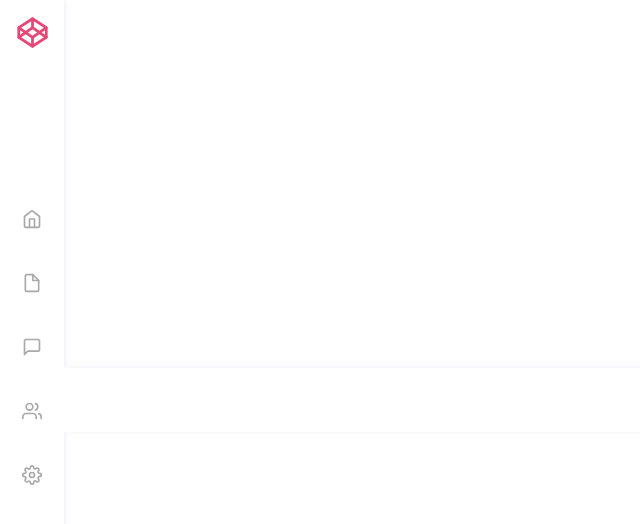
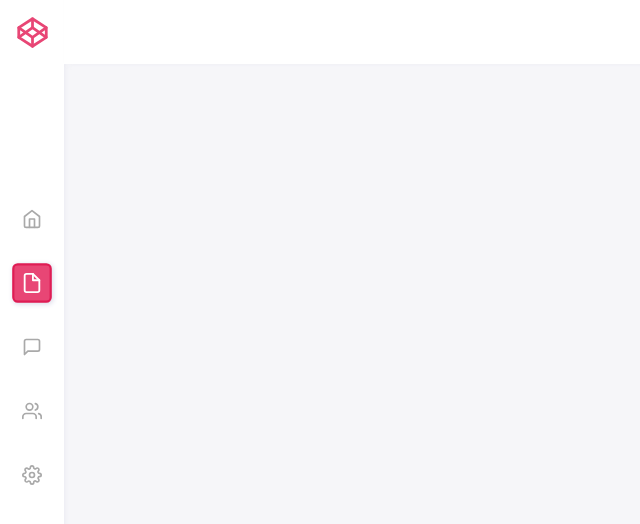
Before and after one commit to thedemodev/project-manager, a React (Create React App) app: page /dashboard/projects in a window 1280 px wide. Shown: the top 524 px of the page, without its empty margins (0-640 px from the left). Built offline with nearby package versions, Linux system fonts and the light colour scheme.

Commit message:
built a custom context api to store a global state within the application

```diff
--- a/src/App.js
+++ b/src/App.js
@@ -4,15 +4,32 @@ import 'reset-css';
 import './styles/sweet_alerts.css';
 import { ThemeProvider } from 'styled-components';
 import { theme } from './utils/theme_provider';
+import { StateProvider } from './context/provider';
+
 
 // Top Level Component
 const App = () => {
-    const [themeStyle] = useState('light');
+    // Context State
+    const initialState = {
+        user: {
+            first_name: 'tayte'
+        }
+    };
+
+    // Context Reducer
+    const reducer = (state, action) => {
+        switch (action.type) {
+            default:
+                return state;
+        };
+    };
 
     return (
-        <ThemeProvider theme={theme(themeStyle)}>
-            <div>{routes}</div>
-        </ThemeProvider>
+        <StateProvider initialState={initialState} reducer={reducer}>
+            <ThemeProvider theme={theme('light')}>
+                <div>{routes}</div>
+            </ThemeProvider>
+        </StateProvider>
     )
 };
 
--- /dev/null
+++ b/src/components/DashboardProjects/DashboardProjects.js
@@ -0,0 +1,20 @@
+import React from 'react'
+import { useStateValue } from '../../context/provider';
+
+// Styled Components
+import {
+    DashboardProjectsContainer
+} from './DashboardProjectsStyles';
+
+const DashboardProjects = () => {
+    // Context State
+    const [{user}, dispatch] = useStateValue();
+
+    return (
+        <DashboardProjectsContainer>
+
+        </DashboardProjectsContainer>
+    )
+};
+
+export default DashboardProjects;
--- /dev/null
+++ b/src/components/DashboardProjects/DashboardProjectsStyles.js
@@ -0,0 +1,8 @@
+import styled from 'styled-components';
+
+// Components
+export const DashboardProjectsContainer = styled.div`
+    width: 95vw;
+    height: 92vh;
+    background: #DDDDEA45;
+`
--- a/src/components/DashboardSideNav/DashboardSideNav.js
+++ b/src/components/DashboardSideNav/DashboardSideNav.js
@@ -23,7 +23,7 @@ const DashboardSideNav = () => {
                 <Link activeClassName="active" to="/dashboard/home">
                     <Icon.Home size={20} />
                 </Link>
-                <Link activeClassName="active" to="/dashboard/tasks">
+                <Link activeClassName="active" to="/dashboard/projects">
                     <Icon.File size={20} />
                 </Link>
                 <Link activeClassName="active" to="/dashboard/messages">
--- a/src/components/DashboardSideNav/DashboardSideNavStyles.js
+++ b/src/components/DashboardSideNav/DashboardSideNavStyles.js
@@ -63,9 +63,13 @@ export const Link = styled(NavLink)`
         color: white;
         box-shadow: 1px 1px 5px 0.5px #DDDDEA;
         transform: scale(1.1);
+        &:hover {
+            color: white;
+        }
     }
     &:hover {
-        transform: scale(1.2);
+        transform: scale(1.1);
+        color: #E84675;
     }
 `
 
--- /dev/null
+++ b/src/context/provider.js
@@ -0,0 +1,15 @@
+import React, { createContext, useContext, useReducer } from 'react';
+
+// Create Context
+export const StateContext = createContext();
+
+// HOC Component to provide global state to the app
+export const StateProvider = ({ reducer, initialState, children }) => (
+    //wrap the children components with the provider
+    <StateContext.Provider value={useReducer(reducer, initialState)}>
+        {children}
+    </StateContext.Provider>
+);
+
+// State Provider to our components
+export const useStateValue = () => useContext(StateContext);
--- a/src/utils/dashboard_routes.js
+++ b/src/utils/dashboard_routes.js
@@ -3,9 +3,11 @@ import {Switch, Route} from 'react-router-dom';
 
 // Components
 import DashboardHome from '../components/DashboardHome/DashboardHome';
+import DashboardProjects from '../components/DashboardProjects/DashboardProjects';
 
 export default (
     <Switch>
         <Route path="/dashboard/home" component={DashboardHome} />
+        <Route path="/dashboard/projects" component={DashboardProjects} />
     </Switch>
-)
+);
```
